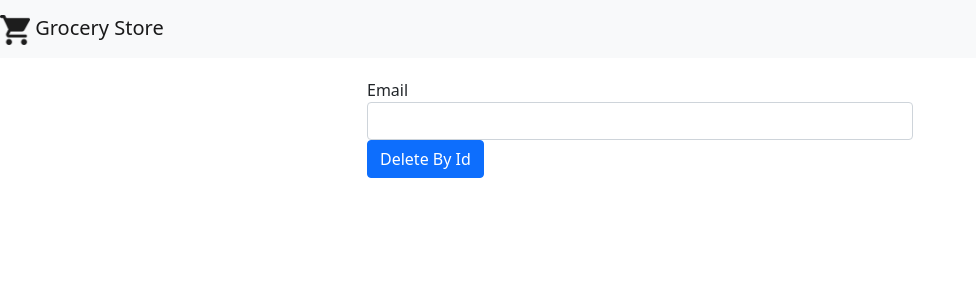
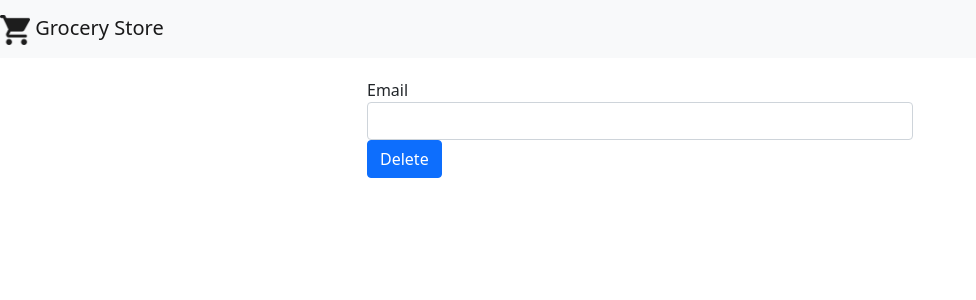
Before and after one commit to Chandradeb/1973344-chandra-meanstack-training-capstone-project, an Angular app in the folder Frontend/captsone-project/: page /deleteemployee in a window 1280 px wide. Shown: the top 300 px of the page, without its empty margins (0-976 px from the left). Built offline with nearby package versions, Linux system fonts and the light colour scheme.

Commit message:
Bug fixed

```diff
--- a/Frontend/captsone-project/src/app/admin/deleteemployee/deleteemployee.component.html
+++ b/Frontend/captsone-project/src/app/admin/deleteemployee/deleteemployee.component.html
@@ -3,7 +3,7 @@
         <div class="col-sm-6 offset-sm-3">
             <label>Email</label>
             <input class="form-control" type="email" #emailRef/>
-            <input type="button" value="Delete By Id"
+            <input type="button" value="Delete"
             (click)="deleteEmployees(emailRef.value)" class="btn btn-primary">
         </div>
     </div>
--- a/Frontend/captsone-project/src/app/user/user-funds/user-funds.component.ts
+++ b/Frontend/captsone-project/src/app/user/user-funds/user-funds.component.ts
@@ -36,7 +36,7 @@ export class UserFundsComponent implements OnInit {
     {
       this.fundFlag = true;
     }else{
-      let total = Number(this.changefundRef.value.fund)+20000;
+      let total = Number(this.changefundRef.value.fund)+Number(this.userDetails.fund);
       this.changefundRef.value.fund = total;
       console.log(this.changefundRef.value.fund)
       this.fundFlag = false;
```
